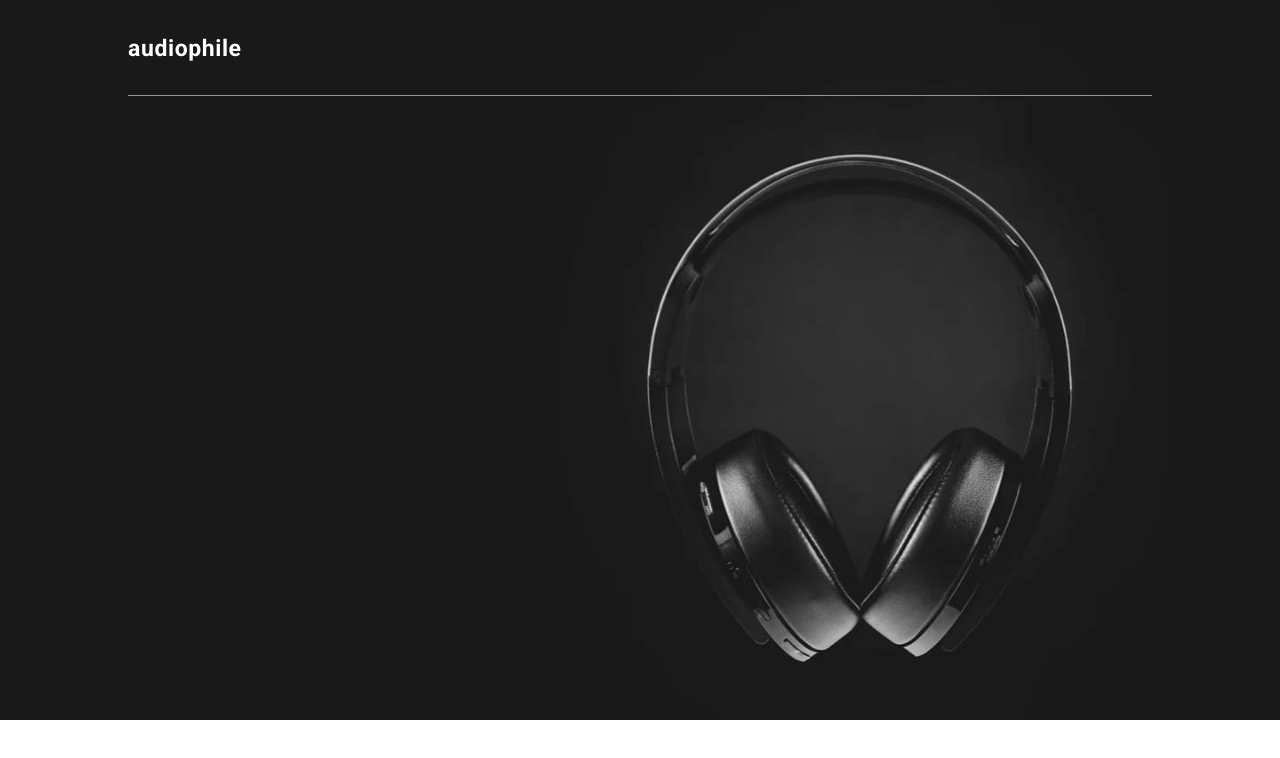
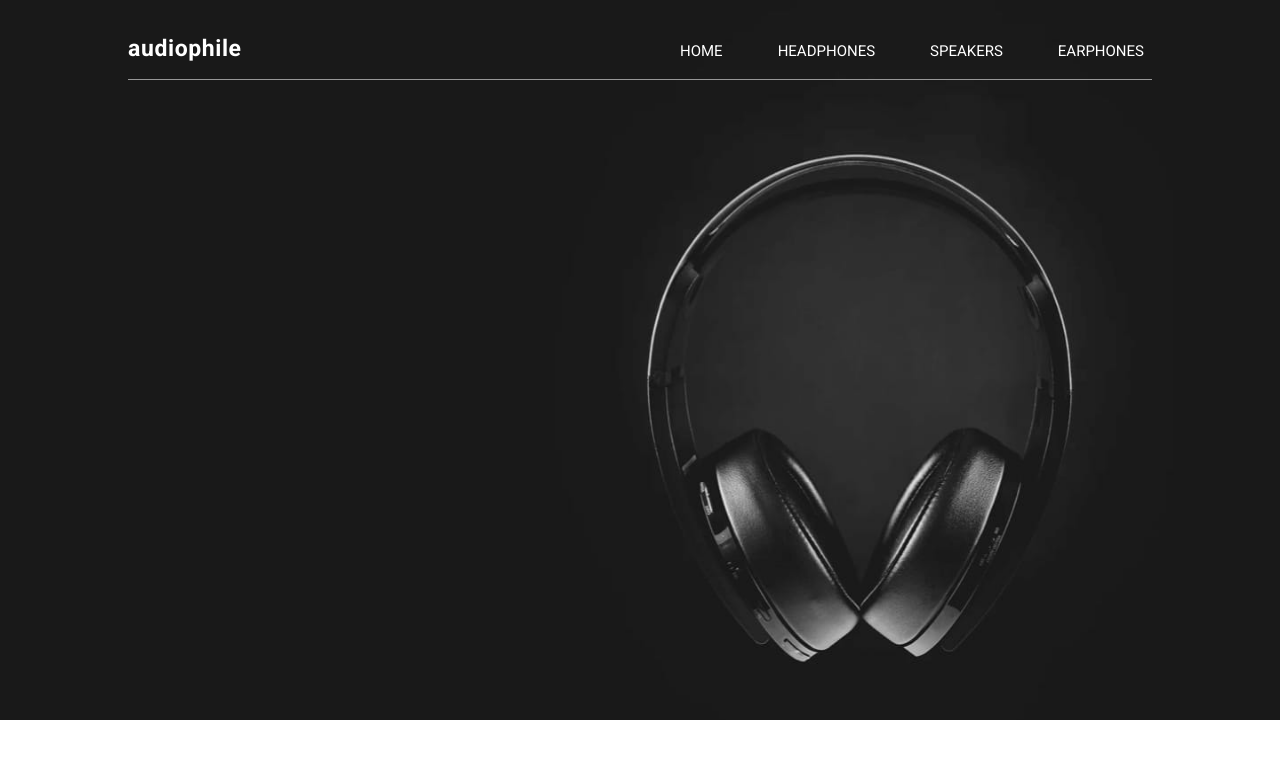
Before and after one commit to naziiriah/AudioPhile, a React (Create React App) app: page / in a window 1280 px wide. Shown: the top 758 px of the page. Built offline with nearby package versions, Linux system fonts and the light colour scheme.

Commit message:
modified UI

```diff
--- a/src/App.tsx
+++ b/src/App.tsx
@@ -7,7 +7,7 @@ import Home from "./Homepage";
 function App() {
 
   return (
-  <Box  width={"100%"} maxWidth={"100rem"} margin={"auto"}>
+  <Box width={"100%"} maxWidth={"100rem"} margin={"auto"}>
     <Home/>
   </Box>
 
--- a/src/Homepage.tsx
+++ b/src/Homepage.tsx
@@ -1,13 +1,12 @@
-import { Box } from "@mui/material";
+import { Box } from "@chakra-ui/react"
 import HomeHeader from "./components/Home/home.Top.section";
 
 
 const Home = () => {
 
     return (
-        <Box sx={{width:"100%"}}>
-         <HomeHeader/>
-
+        <Box width="100%">
+            <HomeHeader/>
         </Box>
 
     )
--- a/src/components/Home/home.Top.navigation.tsx
+++ b/src/components/Home/home.Top.navigation.tsx
@@ -1,23 +1,55 @@
-import { Box } from "@mui/material"
+import { Box } from "@chakra-ui/react"
 
 
 
 const Navigation = () => {
 
     return(
-        <Box component="nav" sx={{
-            marginTop:"2rem",
-            height:"4rem",
-            borderColor:"#979797",
-            borderBottomWidth:"1px",
-            borderBottomStyle:"solid",
-            width:"80%",marginX:"10%",
-            display:"inline-flex"}}>
-                <Box component="h3" sx={{
-                     textTransform:"lowercase",
-                     fontWeight:"600", color:"#fff",
-                     letterSpacing:".6px", fontSize:"23px"
-                }}> audiophile</Box>
+        <Box as="nav"
+            paddingTop="2rem"
+
+            height="5rem"
+            borderColor="#979797"
+            borderBottomWidth="1px"
+            borderBottomStyle="solid"
+            width="80%" mx="10%"color={"#fff"}
+            display="flex" justifyContent="space-between">
+                <Box as="h3"
+                     textTransform="lowercase"
+                     fontWeight="600" color="#fff"
+                     letterSpacing=".6px" fontSize="23px"
+                     _hover={{color:"D87D4A", cursor:"pointer"}}
+                > audiophile</Box>
+                <Box as="ul"
+                    display="inline-flex" width="30rem"
+                    justifyContent="space-between" listStyleType={"none"}>
+                        <Box as="li" color={"#fff"} pt="0.5rem"
+                            fontSize="15px" textDecoration="none"
+                            textTransform="uppercase" mx="0.5rem"
+                            _hover={{color:"#D87D4A", cursor:"pointer"}}
+                            >home</Box>
+
+                        <Box as="li" color={"#fff"} pt="0.5rem"
+                            fontSize="15px" textDecoration="none"
+                            textTransform="uppercase" mx="0.5rem"
+                            _hover={{color:"#D87D4A", cursor:"pointer"}}
+                            >headphones</Box>
+
+                        <Box as="li" color={"#fff"} pt="0.5rem"
+                            fontSize="15px" textDecoration="none"
+                            textTransform="uppercase" mx="0.5rem"
+                            _hover={{color:"#D87D4A", cursor:"pointer"}}
+                            >speakers</Box>
+
+                        <Box as="li" color={"#fff"} pt="0.5rem"
+                            fontSize="15px" textDecoration="none"
+                            textTransform="uppercase" mx="0.5rem"
+                            _hover={{color:"#D87D4A", cursor:"pointer"}}
+                            >earphones</Box>
+
+                </Box>
+
+
         </Box>
 
     )
--- a/src/index.css
+++ b/src/index.css
@@ -12,5 +12,4 @@
   .header{
     background-image: url("../src/store/assets/home/mobile/image-header.jpg");
     background-position: center;
-
 }}
```
